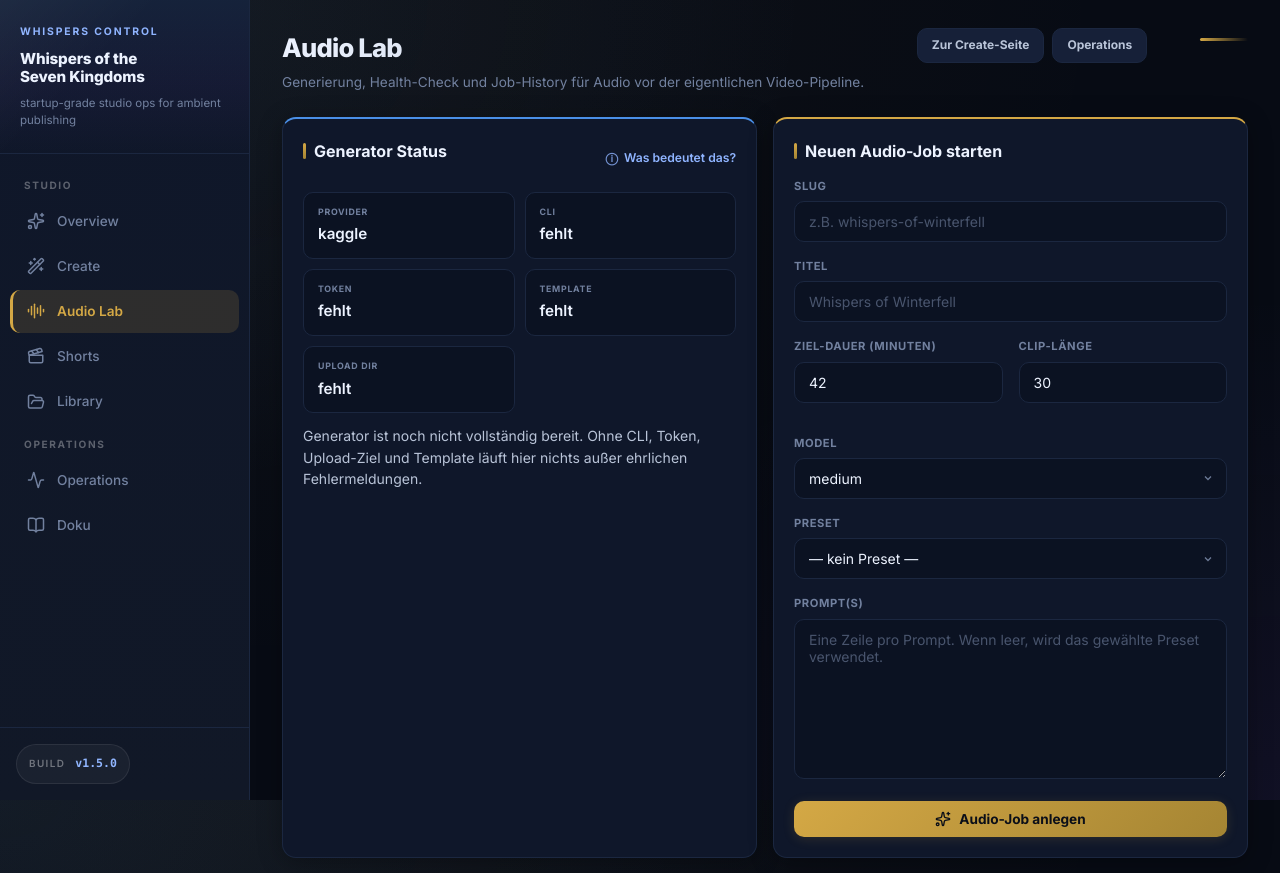
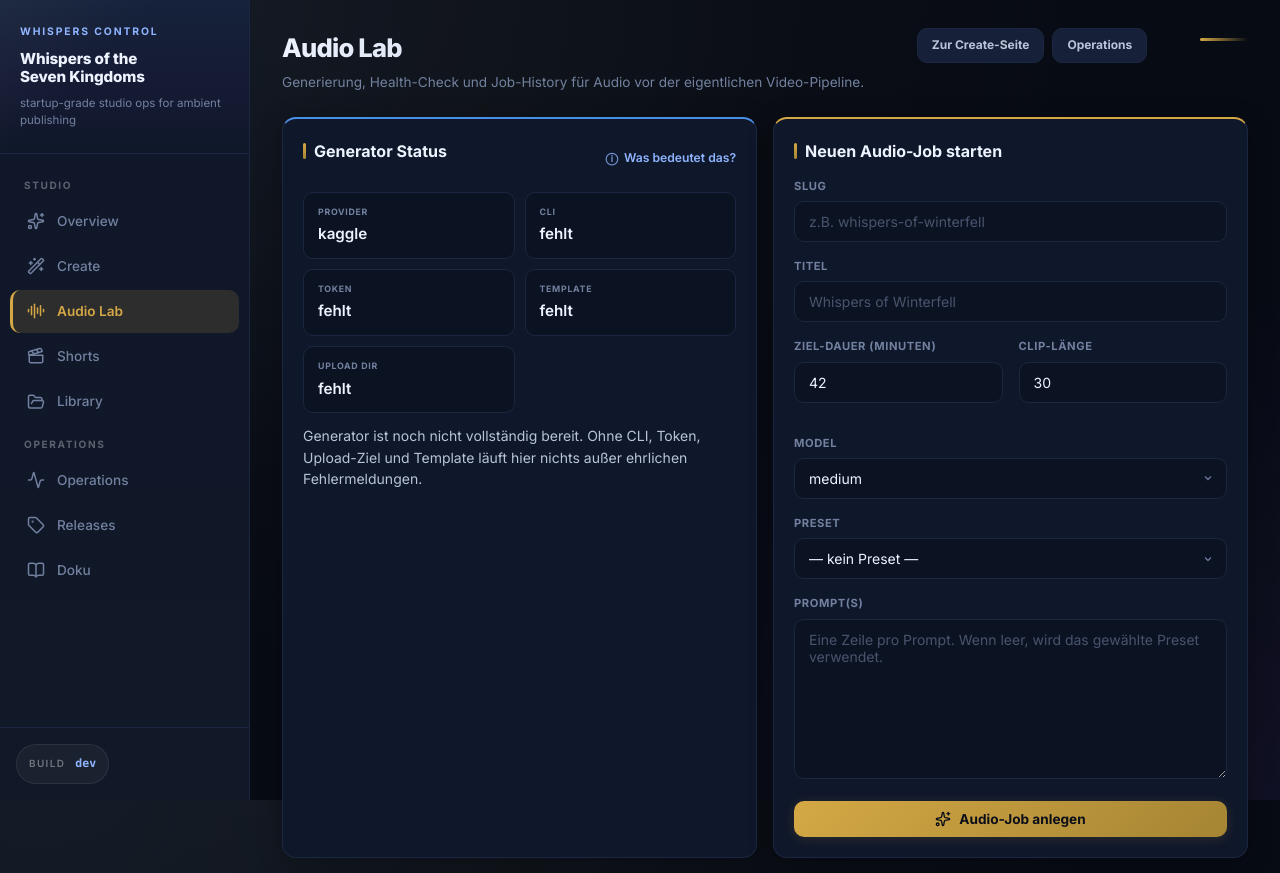
Before and after one commit to pepler1993-dot/WhispersoftheSevenKingdoms, a FastAPI app: page /admin/audio in a window 1280 px wide. Shown: the top 873 px of the page. Run offline with FastAPI, Linux system fonts and the light colour scheme; data that the repository does not hold is empty; some libraries are stand-ins or nearby versions.

Commit message:
feat(releases): dynamic version badge + releases link in navbar (#59)

```diff
--- a/services/sync/templates/base.html
+++ b/services/sync/templates/base.html
@@ -50,16 +50,19 @@
         <a href="/admin/ops" class="nav-link {% if page == 'ops' %}active{% endif %}">
           <i data-lucide="activity"></i> Operations
         </a>
+        <a href="/admin/releases" class="nav-link {% if page == 'releases' %}active{% endif %}">
+          <i data-lucide="tag"></i> Releases
+        </a>
         <a href="/admin/docs" class="nav-link {% if page == 'docs' %}active{% endif %}">
           <i data-lucide="book-open"></i> Doku
         </a>
       </nav>
 
       <div class="sidebar-footer">
-        <div class="build-badge" data-tooltip="Version sichtbar im UI. Bei relevanten Änderungen bitte hochziehen.">
+        <a href="/admin/releases" class="build-badge" style="text-decoration:none; cursor:pointer;" data-tooltip="Klick für Release Notes">
           <span class="build-badge-label">Build</span>
-          <span class="build-badge-value">v1.5.0</span>
-        </div>
+          <span class="build-badge-value">{{ app_version | default('dev') }}</span>
+        </a>
       </div>
     </aside>
 
```
